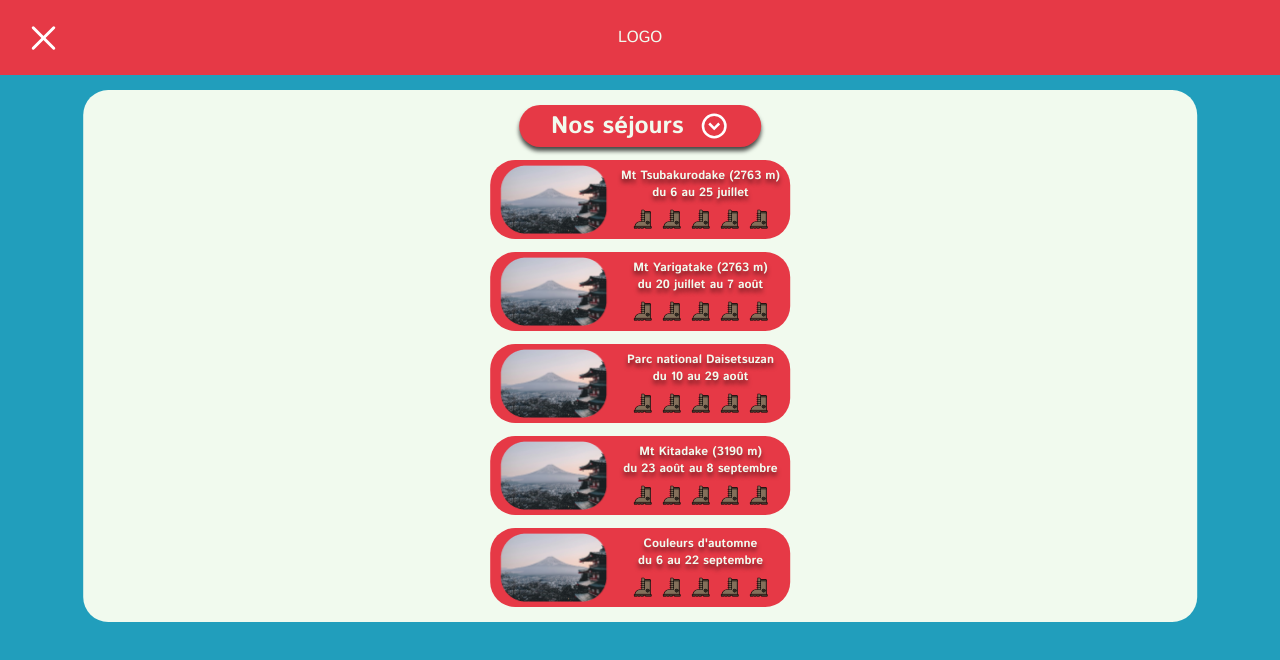
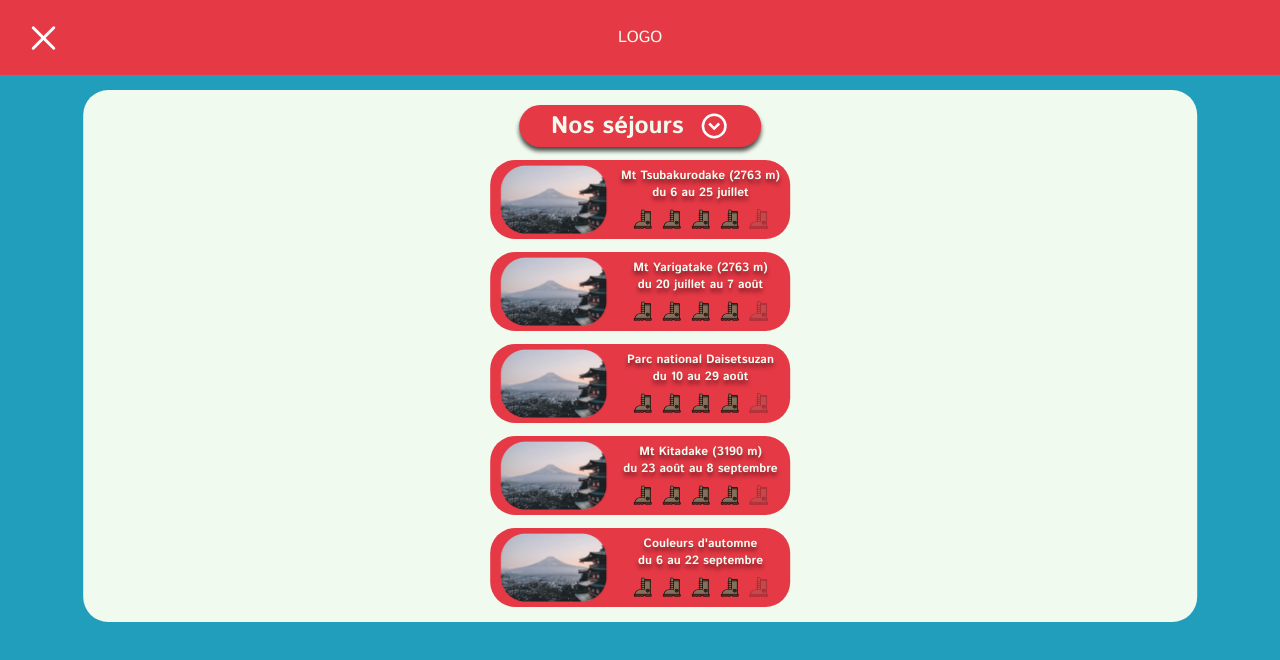
Before and after one commit to Baradel-Clement/Orientrek, a Next.js app: page / in a window 1280 px wide. Both pictures are taken after a click on the button "Nos treks en 2025". Shown: the top 660 px of the page. Built offline with nearby package versions, Linux system fonts and the light colour scheme.

Commit message:
boots inactive

```diff
--- a/components/Layout.tsx
+++ b/components/Layout.tsx
@@ -5,6 +5,7 @@ import sejours from "../utils/sejours";
 import Image from "next/image";
 import arrowChevron from "../public/assets/arrow-chevron.svg";
 import bootsActive from "../public/assets/boots.svg";
+import bootsInactive from "../public/assets/boots-inactive.svg";
 import sejourImg from "../public/assets/sejourimg.png";
 import Hamburger from "hamburger-react";
 import { useHomeStateContext } from "../context/Home";
@@ -103,7 +104,7 @@ const Layout = ({ children, title = "Orientrek" }: Props) => {
                   <Image src={bootsActive} alt='bottes' width={18.66} height={20.48} />
                   <Image src={bootsActive} alt='bottes' width={18.66} height={20.48} />
                   <Image src={bootsActive} alt='bottes' width={18.66} height={20.48} />
-                  <Image src={bootsActive} alt='bottes' width={18.66} height={20.48} />
+                  <Image src={bootsInactive} alt='bottes' width={18.66} height={20.48} />
                 </div>
               </div>
             </Link>
```
Also changed, not shown: public/assets/boots-inactive.svg (added).
